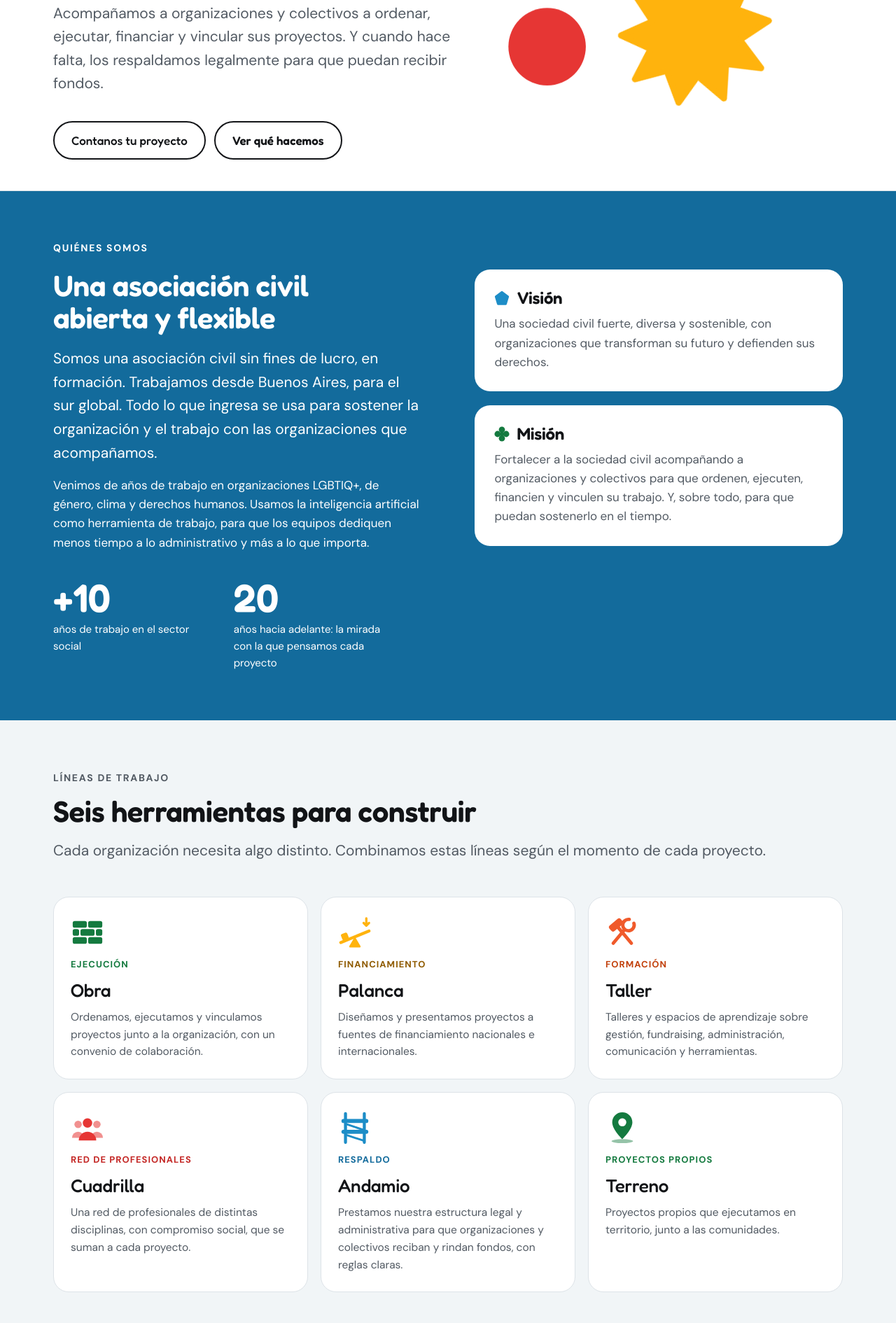
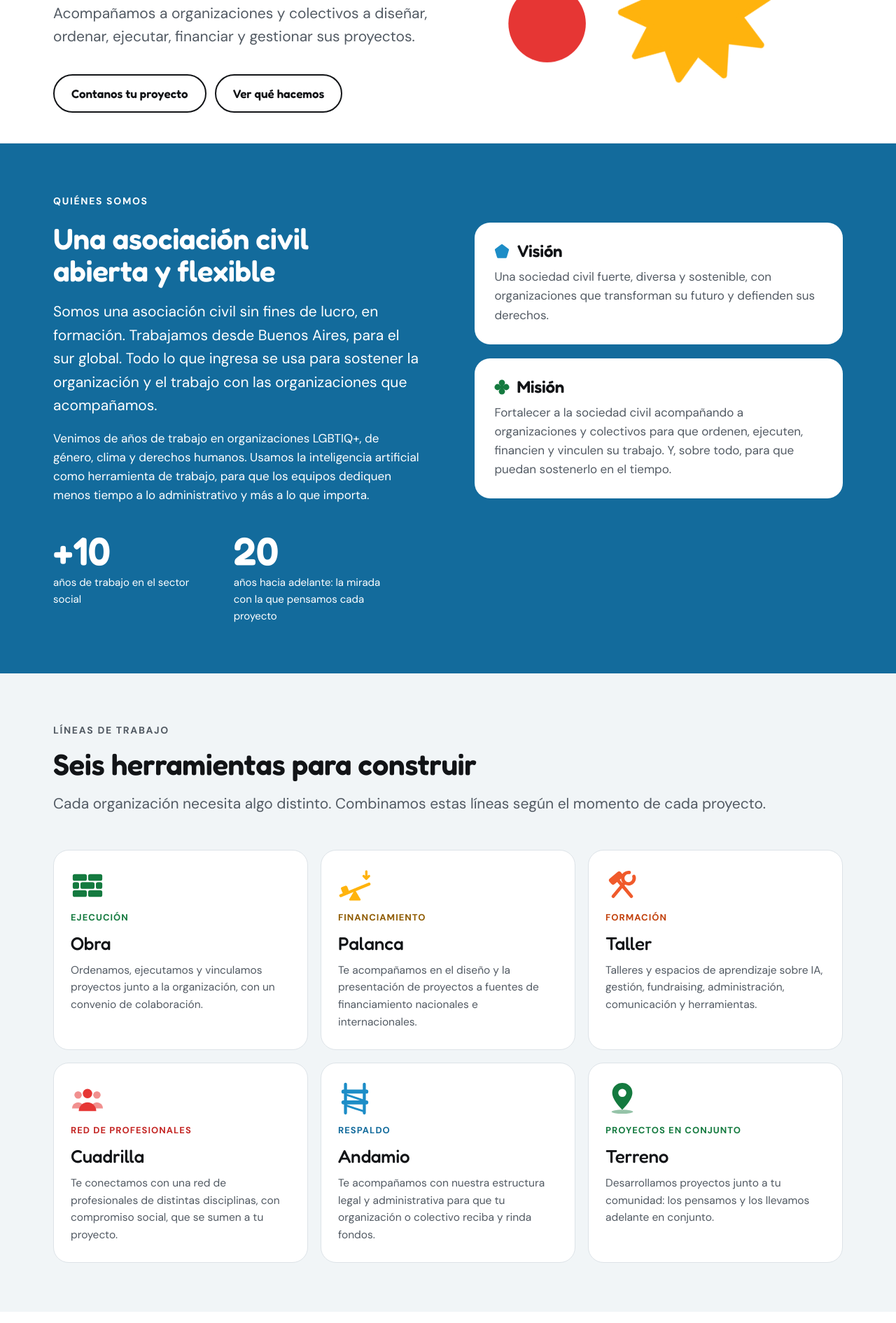
Before and after one commit to lautarojustin/sitio-cuqu, a plain HTML site: page index.html in a window 1280 px wide. Shown: the part 479-2369 px from the top of the page at 70% size. Drawn offline with Linux system fonts and the light colour scheme.

Commit message:
Textos nuevos, sin formas ni Abrir correo en celular, botones iguales

```diff
--- a/index.html
+++ b/index.html
@@ -8,10 +8,10 @@
 <link rel="icon" type="image/png" sizes="32x32" href="favicon-32.png">
 <link rel="icon" type="image/png" sizes="512x512" href="favicon-512.png">
 <link rel="apple-touch-icon" href="apple-touch-icon.png">
-<meta name="description" content="Cuqu acompaña a organizaciones y colectivos a ordenar, ejecutar, financiar y vincular sus proyectos. Desde Buenos Aires, para el sur global.">
+<meta name="description" content="Cuqu acompaña a organizaciones y colectivos a diseñar, ordenar, ejecutar, financiar y gestionar sus proyectos. Desde Buenos Aires, para el sur global.">
 <meta property="og:type" content="website">
 <meta property="og:title" content="Cuqu — Arquitectura de organizaciones">
-<meta property="og:description" content="Acompañamos a organizaciones y colectivos a ordenar, ejecutar, financiar y vincular sus proyectos. Desde Buenos Aires, para el sur global.">
+<meta property="og:description" content="Acompañamos a organizaciones y colectivos a diseñar, ordenar, ejecutar, financiar y gestionar sus proyectos. Desde Buenos Aires, para el sur global.">
 <meta property="og:image" content="cuqu-og.png">
 <meta property="og:locale" content="es_AR">
 <meta property="og:locale:alternate" content="en_US">
@@ -104,7 +104,7 @@ header{position:sticky;top:env(safe-area-inset-top,0px);z-index:5;background:col
 .foot-right span{min-width:0}
 .social{display:inline-flex;align-items:center;justify-content:center;width:40px;height:40px;border-radius:50%;border:1.5px solid var(--line);color:var(--fg);transition:background .15s ease,color .15s ease,border-color .15s ease}
 .social:hover{background:var(--fg);color:var(--bg);border-color:var(--fg)}
-.btn.btn-line,.links .btn.btn-line{background:transparent;color:var(--fg);font-weight:500;border-width:2px}
+.btn.btn-line,.links .btn.btn-line{background:transparent;color:var(--fg);border-width:2px}
 .btn.btn-line:hover,.links .btn.btn-line:hover{background:var(--fg);color:var(--bg)}
 @media (max-width:520px){.links .btn-line{display:none}}
 
@@ -136,7 +136,7 @@ header{position:sticky;top:env(safe-area-inset-top,0px);z-index:5;background:col
 @keyframes flota{0%,100%{transform:translateY(0)}50%{transform:translateY(-14px)}}
 @keyframes gira{to{transform:rotate(360deg)}}
 @media (max-width:820px){.hero-grid{grid-template-columns:1fr}.hero-art{max-width:380px;width:100%;margin-inline:auto;order:-1}}
-@media (max-width:520px){.hero-art{max-width:230px}}
+@media (max-width:600px){.hero-art{display:none}}
 
 
 /* Quiénes */
@@ -214,6 +214,7 @@ header{position:sticky;top:env(safe-area-inset-top,0px);z-index:5;background:col
 .mail button{font:inherit;cursor:pointer}
 .copiado{font-size:14px;color:var(--verde);min-height:1.4em}
 @media (max-width:820px){.contacto-box{grid-template-columns:1fr}}
+@media (max-width:600px){#abrir-correo{display:none}}
 
 footer{border-top:1px solid var(--line);padding-block:32px;font-size:14px;color:var(--muted)}
 .foot{display:flex;flex-wrap:wrap;justify-content:space-between;align-items:center;gap:16px}
@@ -289,7 +290,7 @@ footer{border-top:1px solid var(--line);padding-block:32px;font-size:14px;color:
       <div>
         <p class="eyebrow" data-en="Organizational architecture">Arquitectura de organizaciones</p>
         <h1 style="margin-top:16px"><span data-en="We strengthen">Fortalecemos a la</span> <span class="sub" data-en="civil society">sociedad civil</span></h1>
-        <p class="lead" data-en="We support organizations and collectives to organize, carry out, fund and connect their projects. And when they need it, we give them legal backing so they can receive funds.">Acompañamos a organizaciones y colectivos a ordenar, ejecutar, financiar y vincular sus proyectos. Y cuando hace falta, los respaldamos legalmente para que puedan recibir fondos.</p>
+        <p class="lead" data-en="We support organizations and collectives to design, organize, carry out, fund and manage their projects.">Acompañamos a organizaciones y colectivos a diseñar, ordenar, ejecutar, financiar y gestionar sus proyectos.</p>
         <div class="ctas">
           <a class="btn btn-line" href="#contacto" data-en="Tell us about your project">Contanos tu proyecto</a>
           <a class="btn btn-ghost" href="#lineas" data-en="See what we do">Ver qué hacemos</a>
@@ -352,31 +353,31 @@ footer{border-top:1px solid var(--line);padding-block:32px;font-size:14px;color:
           <svg style="color:var(--amarillo)" aria-hidden="true"><use href="#i-palanca"/></svg>
           <span class="tag" style="color:var(--amarillo-texto)" data-en="Funding">Financiamiento</span>
           <h3 data-en="Lever">Palanca</h3>
-          <p data-en="We design and submit projects to national and international funding sources.">Diseñamos y presentamos proyectos a fuentes de financiamiento nacionales e internacionales.</p>
+          <p data-en="We support you in designing and submitting projects to national and international funding sources.">Te acompañamos en el diseño y la presentación de proyectos a fuentes de financiamiento nacionales e internacionales.</p>
         </article>
         <article class="card">
           <svg style="color:var(--naranja)" aria-hidden="true"><use href="#i-taller"/></svg>
           <span class="tag" style="color:var(--naranja-texto)" data-en="Training">Formación</span>
           <h3 data-en="Workshop">Taller</h3>
-          <p data-en="Workshops and learning spaces on management, fundraising, administration, communication and tools.">Talleres y espacios de aprendizaje sobre gestión, fundraising, administración, comunicación y herramientas.</p>
+          <p data-en="Workshops and learning spaces on AI, management, fundraising, administration, communication and tools.">Talleres y espacios de aprendizaje sobre IA, gestión, fundraising, administración, comunicación y herramientas.</p>
         </article>
         <article class="card">
           <svg style="color:var(--rojo)" aria-hidden="true"><use href="#i-cuadrilla"/></svg>
           <span class="tag" style="color:var(--rojo-texto)" data-en="Professional network">Red de profesionales</span>
           <h3 data-en="Crew">Cuadrilla</h3>
-          <p data-en="A network of socially committed professionals from different fields who join each project.">Una red de profesionales de distintas disciplinas, con compromiso social, que se suman a cada proyecto.</p>
+          <p data-en="We connect you with a network of socially committed professionals from different fields who can join your project.">Te conectamos con una red de profesionales de distintas disciplinas, con compromiso social, que se sumen a tu proyecto.</p>
         </article>
         <article class="card">
           <svg style="color:var(--azul)" aria-hidden="true"><use href="#i-andamio"/></svg>
           <span class="tag" style="color:var(--azul-texto)" data-en="Institutional backing">Respaldo</span>
           <h3 data-en="Scaffold">Andamio</h3>
-          <p data-en="We lend our legal and administrative structure so organizations and collectives can receive and report on funds, with clear rules.">Prestamos nuestra estructura legal y administrativa para que organizaciones y colectivos reciban y rindan fondos, con reglas claras.</p>
+          <p data-en="We support you with our legal and administrative structure so your organization or collective can receive and report on funds.">Te acompañamos con nuestra estructura legal y administrativa para que tu organización o colectivo reciba y rinda fondos.</p>
         </article>
         <article class="card">
           <svg style="color:var(--verde)" aria-hidden="true"><use href="#i-terreno"/></svg>
-          <span class="tag" style="color:var(--verde-texto)" data-en="Our own projects">Proyectos propios</span>
+          <span class="tag" style="color:var(--verde-texto)" data-en="Joint projects">Proyectos en conjunto</span>
           <h3 data-en="Ground">Terreno</h3>
-          <p data-en="Projects of our own that we carry out on the ground, together with the communities.">Proyectos propios que ejecutamos en territorio, junto a las comunidades.</p>
+          <p data-en="We develop projects together with your community: we plan them and carry them out side by side.">Desarrollamos proyectos junto a tu comunidad: los pensamos y los llevamos adelante en conjunto.</p>
         </article>
       </div>
     </div>
@@ -415,7 +416,7 @@ footer{border-top:1px solid var(--line);padding-block:32px;font-size:14px;color:
     <div class="wrap para-grid">
       <div>
         <p class="eyebrow" data-en="Who it's for">Para quiénes</p>
-        <h2 style="margin-top:14px" data-en="For those already changing their communities">Para quienes ya están transformando su comunidad</h2>
+        <h2 style="margin-top:14px" data-en="For those who build community">Para quienes construyen comunidad</h2>
         <p class="lead" data-en="We aren't defined by a territory. We work with organizations and collectives in their own contexts and communities.">No nos define un territorio. Trabajamos con las organizaciones y colectivos en sus propios contextos y comunidades.</p>
       </div>
       <div>
@@ -460,12 +461,11 @@ footer{border-top:1px solid var(--line);padding-block:32px;font-size:14px;color:
       <div class="donar-box">
         <svg viewBox="0 0 100 100" aria-hidden="true"><path fill="currentColor" d="M50 88C20 68 6 52 6 33 6 19 17 9 30 9c9 0 16 5 20 12 4-7 11-12 20-12 13 0 24 10 24 24 0 19-14 35-44 55z"/></svg>
         <div>
-          <h2 data-en="Want to support us? Write to us">Si querés apoyar, escribinos</h2>
-          <p data-en="Contributions sustain free or reduced-cost support, depending on the case, for organizations and collectives with fewer resources.">Los aportes sostienen el acompañamiento gratuito o a costo reducido, según el caso, para organizaciones y colectivos con menos recursos.</p>
+          <h2 data-en="Want to support us? Write to us">Si querés apoyarnos, escribinos</h2>
+          <p data-en="Contributions sustain free and/or reduced-cost support for organizations and collectives with fewer resources.">Los aportes sostienen el acompañamiento gratuito y/o a costo reducido para organizaciones y colectivos con menos recursos.</p>
         </div>
         <div>
           <a class="btn" href="#contacto" data-en="Write to us">Escribinos</a>
-          <p class="pronto" data-en="Online donations coming soon.">Muy pronto, donaciones online.</p>
         </div>
       </div>
     </div>
@@ -479,7 +479,7 @@ footer{border-top:1px solid var(--line);padding-block:32px;font-size:14px;color:
       <img class="texto" src="cuqu-texto.png" alt="Cuqu" style="height:20px">
     </a>
     <div class="foot-right">
-      <span data-en="Cultura que Une Asociación Civil (being set up) · Buenos Aires, Argentina · 2026">Cultura que Une Asociación Civil (en formación) · Buenos Aires, Argentina · 2026</span>
+      <span data-en="Cultura que Une Asociación Civil (being set up) · Autonomous City of Buenos Aires · 2026">Cultura que Une Asociación Civil (en formación) · Ciudad Autónoma de Buenos Aires · 2026</span>
       <a class="social" href="https://www.instagram.com/cuqulab/" target="_blank" rel="noopener" aria-label="Instagram @cuqulab">
         <svg viewBox="0 0 24 24" width="22" height="22" aria-hidden="true"><rect x="3" y="3" width="18" height="18" rx="5.5" fill="none" stroke="currentColor" stroke-width="2"/><circle cx="12" cy="12" r="4.2" fill="none" stroke="currentColor" stroke-width="2"/><circle cx="17.3" cy="6.7" r="1.3" fill="currentColor"/></svg>
       </a>
```
